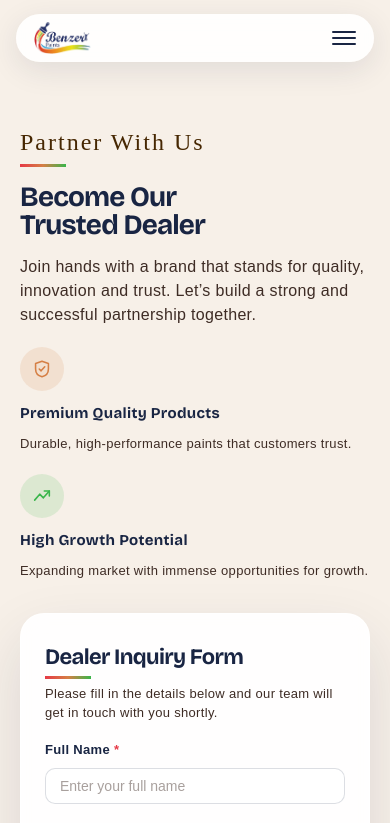
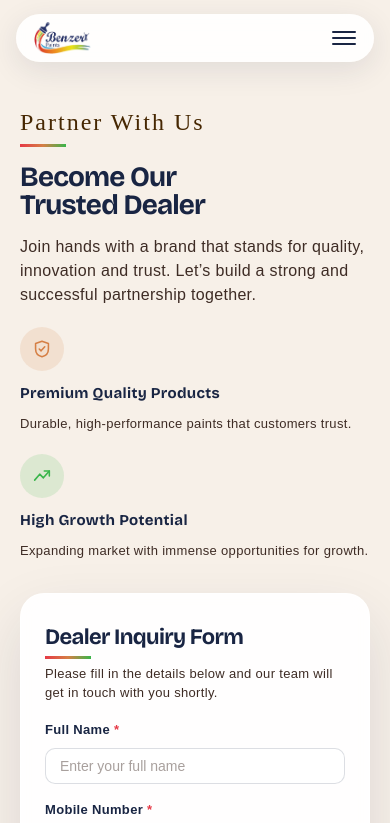
Before and after one commit to skrcllp9/benzerpaints, a React (Vite) app: page /dealer-inquiry in a window 390 px wide. Shown: the top 823 px of the page. Built offline with nearby package versions, Linux system fonts and the light colour scheme; a web font is replaced by a local one.

Commit message:
Remove extra top padding on mobile dealer info panel

```diff
--- a/src/custom.css
+++ b/src/custom.css
@@ -1899,6 +1899,6 @@
     justify-content: center;
   }
   .dealer-info-panel {
-  padding-top: 20px;
-  }
-}
+  padding-top: 0px;
+  }
+}
```
